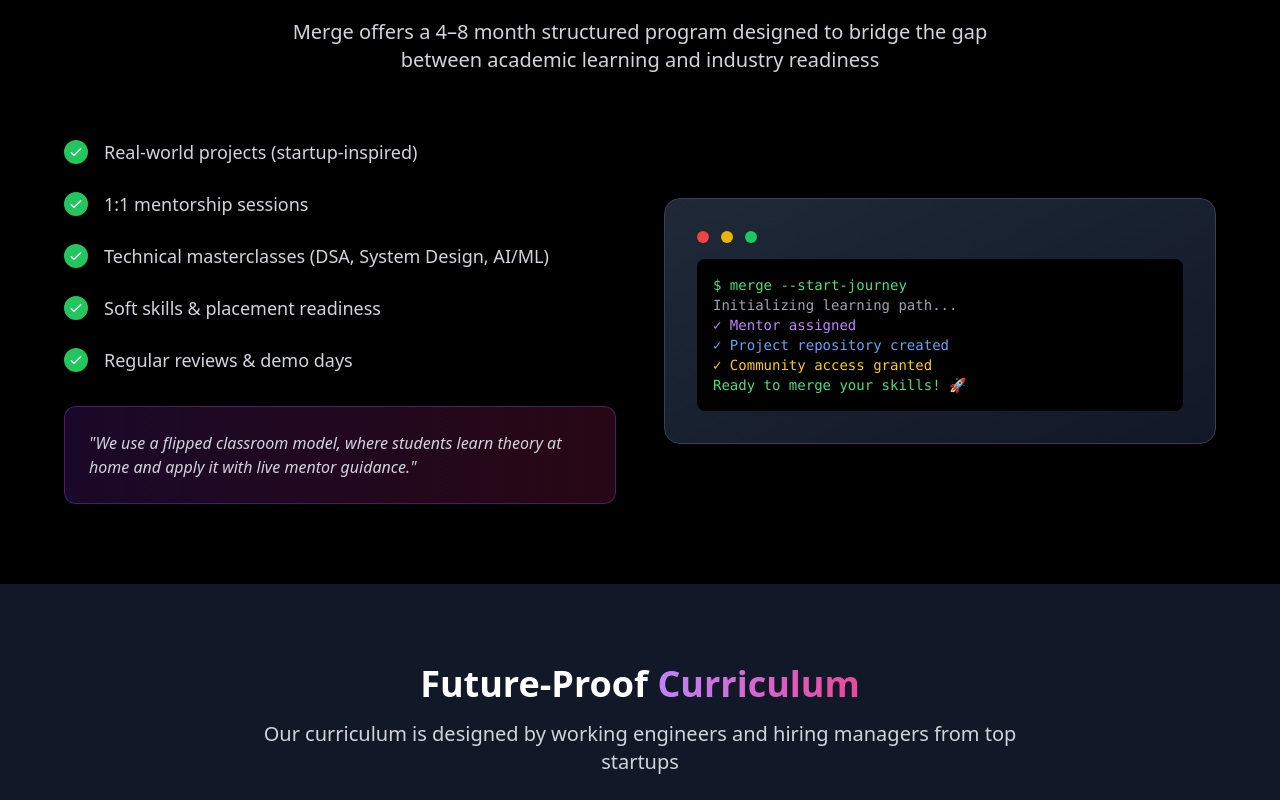
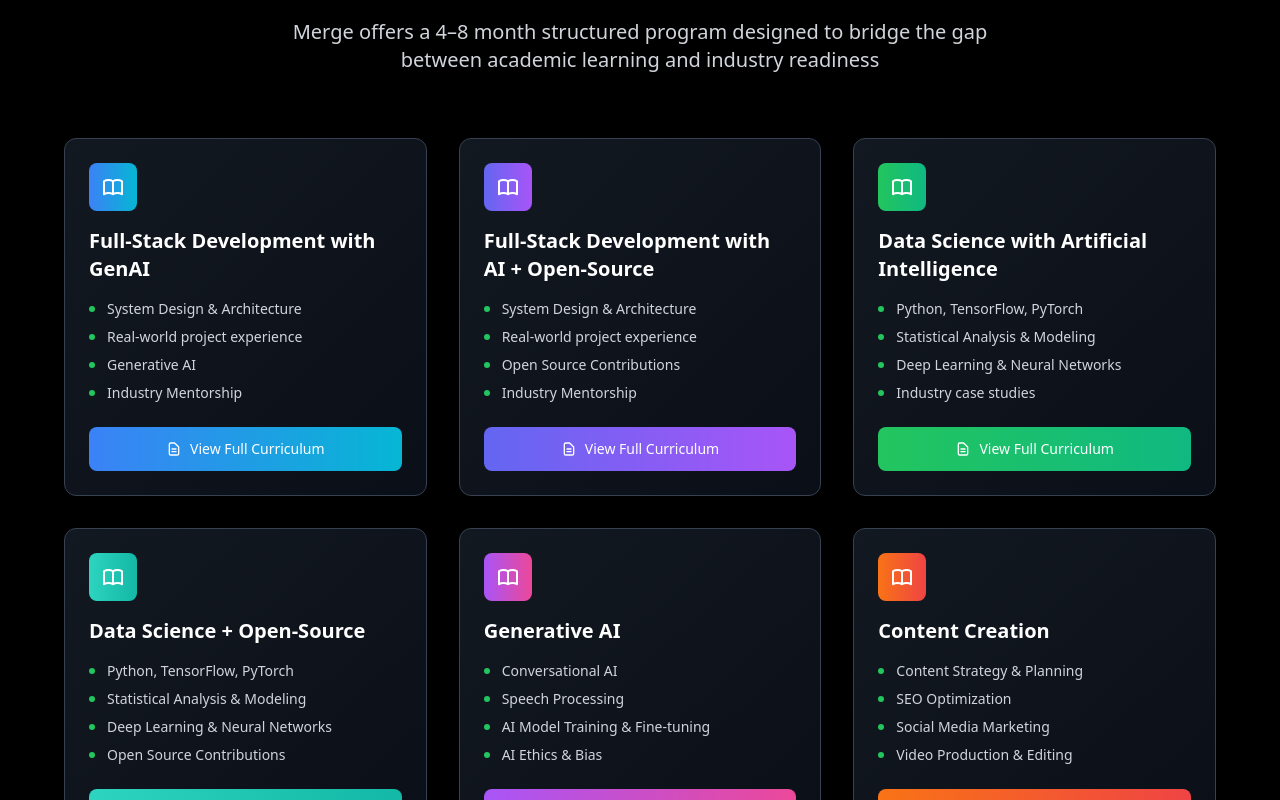
Before and after one commit to BitHiveTechnologies/Merge-Website, a Next.js app: page /collaborations in a window 1280 px wide. Shown: the part 1200-2000 px from the top of the page. Built offline with nearby package versions, Linux system fonts and the light colour scheme.

Commit message:
Product Overview Updated

```diff
--- a/app/collaborations/page.tsx
+++ b/app/collaborations/page.tsx
@@ -186,100 +186,237 @@
                         </p>
                     </div>
 
-                    <div className="grid md:grid-cols-2 gap-12 items-center" data-oid="l.i0hmw">
-                        <div data-oid="e92n_y0">
-                            <div className="space-y-6" data-oid="x5higx1">
+                    <div className="grid md:grid-cols-2 lg:grid-cols-3 gap-8" data-oid="l.i0hmw">
                         {[
-                                    'Real-world projects (startup-inspired)',
-                                    '1:1 mentorship sessions',
-                                    'Technical masterclasses (DSA, System Design, AI/ML)',
-                                    'Soft skills & placement readiness',
-                                    'Regular reviews & demo days',
-                                ].map((feature, index) => (
+                            {
+                                title: 'Full-Stack Development with GenAI',
+                                features: [
+                                    'System Design & Architecture',
+                                    'Real-world project experience',
+                                    'Generative AI',
+                                    'Industry Mentorship',
+                                ],
+
+                                driveLink:
+                                    'https://drive.google.com/file/d/1yT2SjBvuk3GTcZOm5R-Gl4adxcR7l7Mo/view?usp=drive_link',
+                                color: 'from-blue-500 to-cyan-500',
+                            },
+                            {
+                                title: 'Full-Stack Development with AI + Open-Source',
+                                features: [
+                                    'System Design & Architecture',
+                                    'Real-world project experience',
+                                    'Open Source Contributions',
+                                    'Industry Mentorship',
+                                ],
+
+                                driveLink:
+                                    'https://drive.google.com/file/d/1vLq42aLvH6hmlafkYtiITlKVpRYqS7dg/view?usp=drive_link',
+                                color: 'from-indigo-500 to-purple-500',
+                            },
+                            {
+                                title: 'Data Science with Artificial Intelligence',
+                                features: [
+                                    'Python, TensorFlow, PyTorch',
+                                    'Statistical Analysis & Modeling',
+                                    'Deep Learning & Neural Networks',
+                                    'Industry case studies',
+                                ],
+
+                                driveLink:
+                                    'https://drive.google.com/file/d/1URdadFzpL_7AeHdZXCSbDr61LB28YgJK/view?usp=drive_link',
+                                color: 'from-green-500 to-emerald-500',
+                            },
+                            {
+                                title: 'Data Science + Open-Source',
+                                features: [
+                                    'Python, TensorFlow, PyTorch',
+                                    'Statistical Analysis & Modeling',
+                                    'Deep Learning & Neural Networks',
+                                    'Open Source Contributions',
+                                ],
+
+                                driveLink:
+                                    'https://drive.google.com/file/d/1QQ2ZvkCsdy56tV_-96vdkCAYdCR6B5bv/view?usp=drive_link',
+                                color: 'from-teal-400 to-teal-500',
+                            },
+                            {
+                                title: 'Generative AI',
+                                features: [
+                                    'Conversational AI',
+                                    'Speech Processing',
+                                    'AI Model Training & Fine-tuning',
+                                    'AI Ethics & Bias',
+                                ],
+
+                                driveLink:
+                                    'https://drive.google.com/file/d/1-deF64O-vXaRXmE4mMhBXNdZV_cxUYo0/view?usp=drive_link',
+                                color: 'from-purple-500 to-pink-500',
+                            },
+                            {
+                                title: 'Content Creation',
+                                features: [
+                                    'Content Strategy & Planning',
+                                    'SEO Optimization',
+                                    'Social Media Marketing',
+                                    'Video Production & Editing',
+                                ],
+
+                                driveLink:
+                                    'https://drive.google.com/file/d/1Q5C2dTy0b_LFKhYbgR4uUy-vdIdtgdDO/view?usp=drive_link',
+                                color: 'from-orange-500 to-red-500',
+                            },
+                            {
+                                title: 'Data Analytics with GenAI',
+                                features: [
+                                    'Data Visualization',
+                                    'Predictive Analytics',
+                                    'Data Mining & Processing',
+                                    'GenAI Integration',
+                                ],
+
+                                driveLink:
+                                    'https://drive.google.com/file/d/1vxxYRXsxxkIPddAIvGd67HvW8Ez1Yb8Z/view?usp=drive_link',
+                                color: 'from-red-400 to-red-500',
+                            },
+                            {
+                                title: 'Open-Source',
+                                features: [
+                                    'Version Control with Git',
+                                    'Open Source Contributions',
+                                    'Project Management',
+                                    'Collaboration Tools',
+                                ],
+
+                                driveLink:
+                                    'https://drive.google.com/file/d/1VIR54gXc2GDKhL6L_oEe4oRkOOxrhrQ4/view?usp=drive_link',
+                                color: 'from-purple-500 to-gray-700',
+                            },
+                            {
+                                title: 'Placement Training',
+                                features: [
+                                    'Resume Building',
+                                    'Interview Preparation',
+                                    'Mock Interviews',
+                                    'Soft Skills Development',
+                                ],
+
+                                driveLink:
+                                    'https://drive.google.com/file/d/1yqYJTi8nNrjnD744f6nEytVu3YMSZzrm/view?usp=drive_link',
+                                color: 'from-yellow-300 to-pink-500',
+                            },
+                        ].map((course, index) => (
                             <div
                                 key={index}
-                                        className="flex items-center space-x-4"
-                                        data-oid="aztix50"
+                                className="bg-gradient-to-br from-gray-800/60 to-gray-900/60 p-6 rounded-xl border border-gray-700 hover:border-gray-600 transition-all duration-300 hover:-translate-y-2 group"
+                                data-oid="course-tile"
                             >
+                                <div className="mb-4" data-oid="33souty">
                                     <div
-                                            className="w-6 h-6 bg-green-500 rounded-full flex items-center justify-center flex-shrink-0"
-                                            data-oid="uvdj6-."
+                                        className={`w-12 h-12 bg-gradient-to-r ${course.color} rounded-lg flex items-center justify-center mb-4 group-hover:scale-110 transition-transform duration-300`}
+                                        data-oid=".r-9y.:"
                                     >
                                         <svg
-                                                className="w-4 h-4 text-white"
+                                            className="w-6 h-6 text-white"
                                             fill="none"
                                             stroke="currentColor"
                                             viewBox="0 0 24 24"
-                                                data-oid="fv72z_q"
+                                            data-oid="mkp4s36"
                                         >
                                             <path
                                                 strokeLinecap="round"
                                                 strokeLinejoin="round"
                                                 strokeWidth={2}
-                                                    d="M5 13l4 4L19 7"
-                                                    data-oid="g8_vq1q"
+                                                d="M12 6.253v13m0-13C10.832 5.477 9.246 5 7.5 5S4.168 5.477 3 6.253v13C4.168 18.477 5.754 18 7.5 18s3.332.477 4.5 1.253m0-13C13.168 5.477 14.754 5 16.5 5c1.746 0 3.332.477 4.5 1.253v13C19.832 18.477 18.246 18 16.5 18c-1.746 0-3.332.477-4.5 1.253"
+                                                data-oid="pv--u0d"
                                             />
                                         </svg>
                                     </div>
-                                        <p className="text-lg text-gray-300" data-oid="wm7h.74">
+                                    <h3
+                                        className="text-xl font-bold text-white mb-2 group-hover:text-purple-300 transition-colors"
+                                        data-oid="v5is5wi"
+                                    >
+                                        {course.title}
+                                    </h3>
+                                </div>
+
+                                <div className="space-y-2 mb-6" data-oid="fywgfws">
+                                    {course.features.map((feature, featureIndex) => (
+                                        <div
+                                            key={featureIndex}
+                                            className="flex items-center text-sm text-gray-300"
+                                            data-oid="kzrjbj8"
+                                        >
+                                            <div
+                                                className="w-1.5 h-1.5 bg-green-500 rounded-full mr-3 flex-shrink-0"
+                                                data-oid="593leax"
+                                            ></div>
                                             {feature}
-                                        </p>
                                         </div>
                                     ))}
                                 </div>
+
+                                <a
+                                    href={course.driveLink}
+                                    target="_blank"
+                                    rel="noopener noreferrer"
+                                    className={`w-full inline-flex items-center justify-center px-4 py-3 rounded-lg bg-gradient-to-r ${course.color} hover:opacity-90 transition-all duration-300 text-white font-medium text-sm group-hover:shadow-lg`}
+                                    data-oid="kzq85g:"
+                                >
+                                    <svg
+                                        className="w-4 h-4 mr-2"
+                                        fill="none"
+                                        stroke="currentColor"
+                                        viewBox="0 0 24 24"
+                                        data-oid="qq2l25e"
+                                    >
+                                        <path
+                                            strokeLinecap="round"
+                                            strokeLinejoin="round"
+                                            strokeWidth={2}
+                                            d="M9 12h6m-6 4h6m2 5H7a2 2 0 01-2-2V5a2 2 0 012-2h5.586a1 1 0 01.707.293l5.414 5.414a1 1 0 01.293.707V19a2 2 0 01-2 2z"
+                                            data-oid="6th79c6"
+                                        />
+                                    </svg>
+                                    View Full Curriculum
+                                </a>
+                            </div>
+                        ))}
+                    </div>
+
+                    <div className="mt-12 text-center" data-oid="dz9i89u">
                         <div
-                                className="mt-8 p-6 bg-gradient-to-r from-purple-900/30 to-pink-900/30 rounded-xl border border-purple-500/30"
-                                data-oid="c8brwgj"
+                            className="bg-gradient-to-r from-purple-900/30 to-pink-900/30 p-8 rounded-xl border border-purple-500/30"
+                            data-oid="ggqdvtp"
                         >
-                                <p className="text-gray-300 italic" data-oid="nbgyy84">
-                                    "We use a flipped classroom model, where students learn theory
-                                    at home and apply it with live mentor guidance."
+                            <p className="text-xl text-gray-300 italic mb-4" data-oid="yw4hd:g">
+                                "We use a flipped classroom model, where students learn theory at
+                                home and apply it with live mentor guidance."
                             </p>
+                            <div
+                                className="flex items-center justify-center space-x-4 text-sm text-gray-400"
+                                data-oid="c.4g:j2"
+                            >
+                                <div className="flex items-center" data-oid="f12h.ae">
+                                    <div
+                                        className="w-2 h-2 bg-green-500 rounded-full mr-2"
+                                        data-oid="hhj8893"
+                                    ></div>
+                                    Live Mentorship
                                 </div>
+                                <div className="flex items-center" data-oid="-t562rr">
+                                    <div
+                                        className="w-2 h-2 bg-blue-500 rounded-full mr-2"
+                                        data-oid="1gl.5_y"
+                                    ></div>
+                                    Real Projects
                                 </div>
-                        <div className="relative" data-oid="z_vgf71">
+                                <div className="flex items-center" data-oid="aqa8qzk">
                                     <div
-                                className="bg-gradient-to-br from-gray-800 to-gray-900 p-8 rounded-2xl border border-gray-700"
-                                data-oid="sy6p.-i"
-                            >
-                                <div className="space-y-4" data-oid="9oyc0p5">
-                                    <div className="flex items-center space-x-3" data-oid="r5iv.bd">
-                                        <div
-                                            className="w-3 h-3 bg-red-500 rounded-full"
-                                            data-oid="zuio9c8"
+                                        className="w-2 h-2 bg-purple-500 rounded-full mr-2"
+                                        data-oid="h-z6hb8"
                                     ></div>
-                                        <div
-                                            className="w-3 h-3 bg-yellow-500 rounded-full"
-                                            data-oid="-p-l:oo"
-                                        ></div>
-                                        <div
-                                            className="w-3 h-3 bg-green-500 rounded-full"
-                                            data-oid="k0k_tg."
-                                        ></div>
-                                    </div>
-                                    <div
-                                        className="bg-black p-4 rounded-lg font-mono text-sm"
-                                        data-oid="svs2s.:"
-                                    >
-                                        <div className="text-green-400" data-oid="xc29cra">
-                                            $ merge --start-journey
-                                        </div>
-                                        <div className="text-gray-400" data-oid="p.jzty5">
-                                            Initializing learning path...
-                                        </div>
-                                        <div className="text-purple-400" data-oid="anl0smt">
-                                            ✓ Mentor assigned
-                                        </div>
-                                        <div className="text-blue-400" data-oid="v_g_bmo">
-                                            ✓ Project repository created
-                                        </div>
-                                        <div className="text-yellow-400" data-oid="2u5ee7j">
-                                            ✓ Community access granted
-                                        </div>
-                                        <div className="text-green-400" data-oid="bgwf9o8">
-                                            Ready to merge your skills! 🚀
-                                        </div>
-                                    </div>
+                                    Industry Ready
                                 </div>
                             </div>
                         </div>
```
Lines whose indentation alone changed are shown as unchanged.
